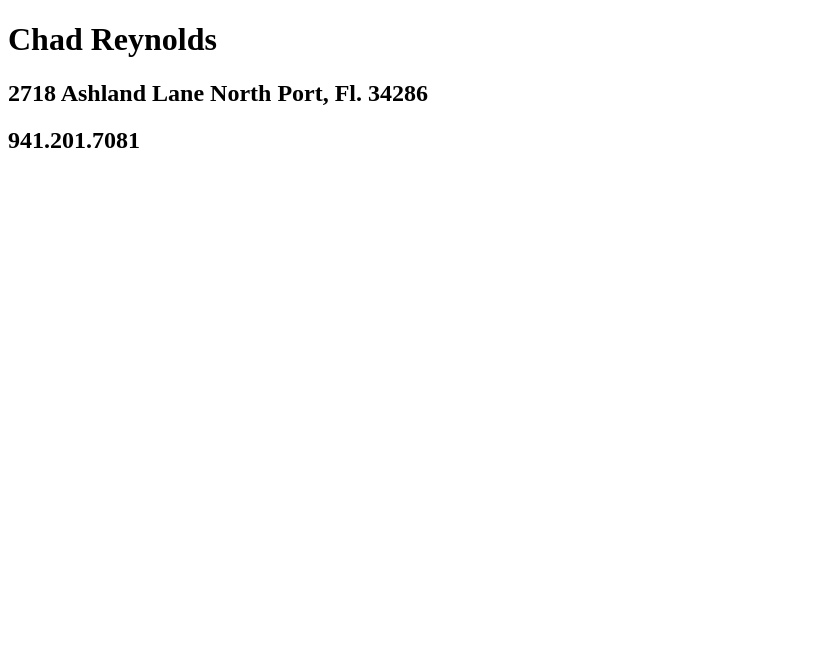
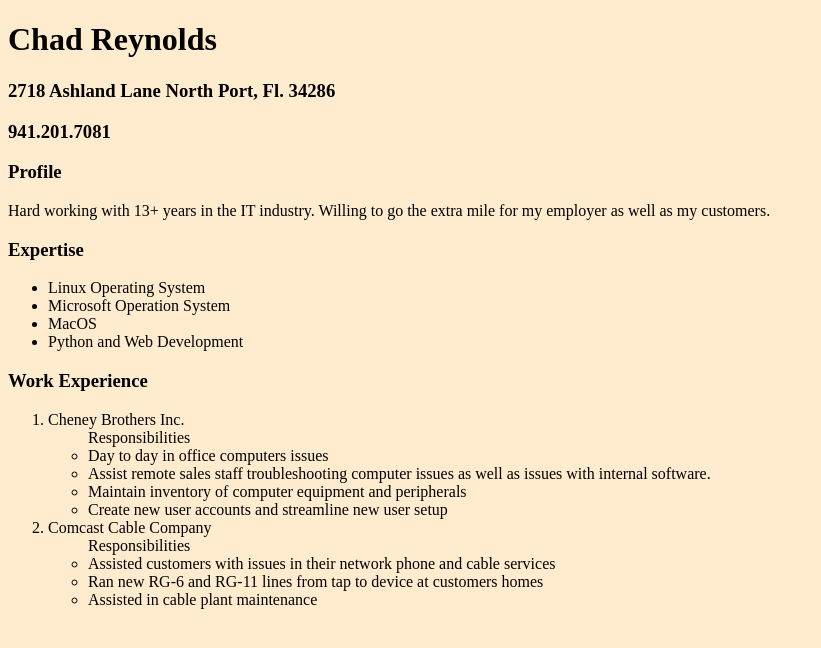
Before and after one commit to creynolds0108/git_test, a plain HTML site: page resume.html in a window 1280 px wide. Shown: the whole page, without its empty margins (0-821 px from the left). Drawn offline with Linux system fonts and the light colour scheme.

Commit message:
Finalized Resume

```diff
--- a/resume.html
+++ b/resume.html
@@ -5,11 +5,43 @@
     <meta http-equiv="X-UA-Compatible" content="IE=edge">
     <meta name="viewport" content="width=device-width, initial-scale=1.0">
     <title>Resume Chad Reynolds</title>
+    <style>
+        body{
+            background-color: blanchedalmond;
+        }
+    </style>
 </head>
 <body>
     <h1>Chad Reynolds</1h>
-        <h2>2718 Ashland Lane North Port, Fl. 34286</h2>
-        <h2>941.201.7081</h2>
+    <h3>2718 Ashland Lane North Port, Fl. 34286</h3>
+    <h3>941.201.7081</h3>
+    <div>
+        <h3>Profile</h3>
+        <p>Hard working with 13+ years in the IT industry. Willing to go the extra mile for my employer as well as my customers.</p>
+        <h3>Expertise</h3>
+            <ul>
+                <li>Linux Operating System</li>
+                <li>Microsoft Operation System</li>
+                <li>MacOS</li>
+                <li>Python and Web Development</li>
+            </ul>
+        <h3>Work Experience</h3>
+            <ol>
+                <li>Cheney Brothers Inc.</li>
+                    <ul>Responsibilities
+                        <li>Day to day in office computers issues</li>
+                        <li>Assist remote sales staff troubleshooting computer issues as well as issues with internal software.</li>
+                        <li>Maintain inventory of computer equipment and peripherals</li>
+                        <li>Create new user accounts and streamline new user setup</li>
+                    </ul>
+                <li>Comcast Cable Company</li>
+                    <ul> Responsibilities
+                        <li>Assisted customers with issues in their network phone and cable services</li>
+                        <li>Ran new RG-6 and RG-11 lines from tap to device at customers homes</li>
+                        <li>Assisted in cable plant maintenance</li>
+                    </ul>
+            </ol>
+    </div>
 
 </body>
 </html>
```
